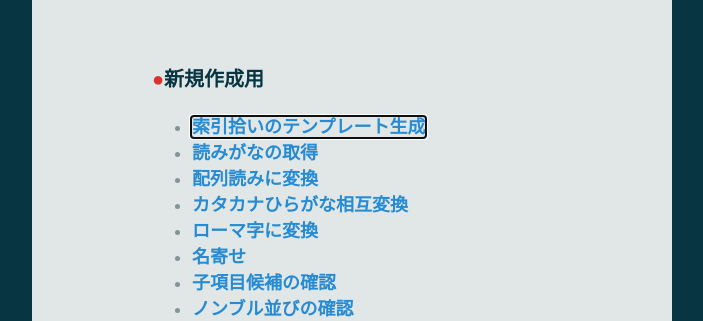
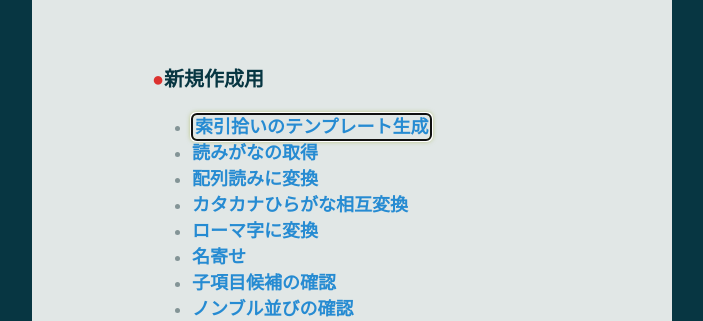
Before and after one commit to AWtnb/sakuin-tool, a PHP site: page /index.html in a window 1280 px wide, with the restyled element focused. Shown: the part 131-452 px from the top of the page, without its empty margins (288-991 px from the left). Run offline with PHP 8.4, Linux system fonts and the light colour scheme; some libraries are stand-ins or nearby versions; some web fonts are replaced.

Commit message:
add shaddow when focused

```diff
--- a/style.css
+++ b/style.css
@@ -69,6 +69,12 @@ body {
 }
 .container .outline li {
   font-weight: bold;
+}
+.container .outline li a:focus {
+  border: 1px solid #859900;
+  border-radius: 4px;
+  padding: 2px;
+  box-shadow: 0 0 5px 1px rgba(133, 153, 0, 0.6);
 }
 .container .caption {
   margin: 1rem;
--- a/style.less
+++ b/style.less
@@ -89,6 +89,12 @@ body {
         margin: 0 auto;
         li {
             font-weight: bold;
+            a:focus {
+                border: 1px solid @green;
+                border-radius: 4px;
+                padding: 2px;
+                box-shadow: 0 0 5px 1px fadeout(@green, 40%);
+            }
         }
     }
 
```
